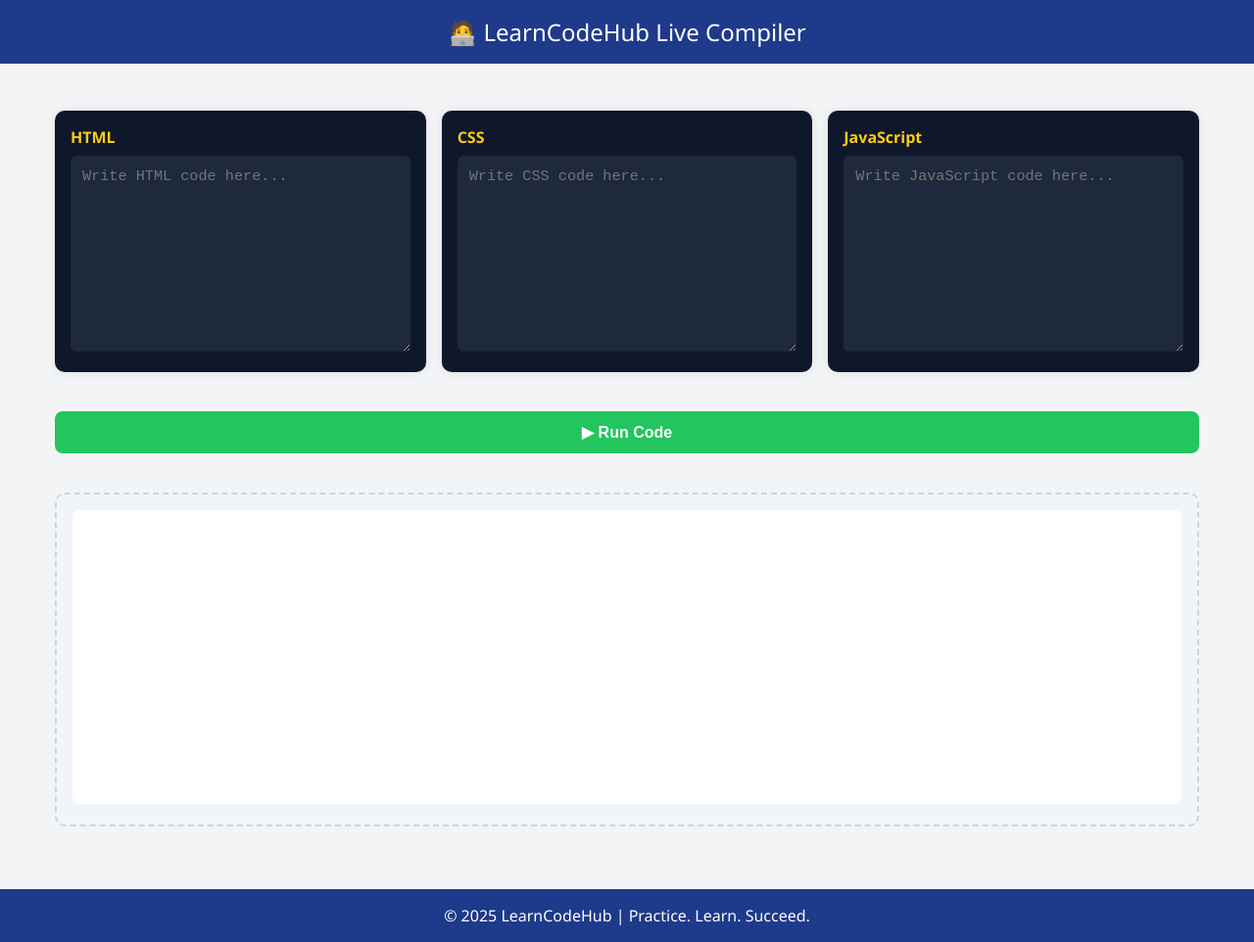
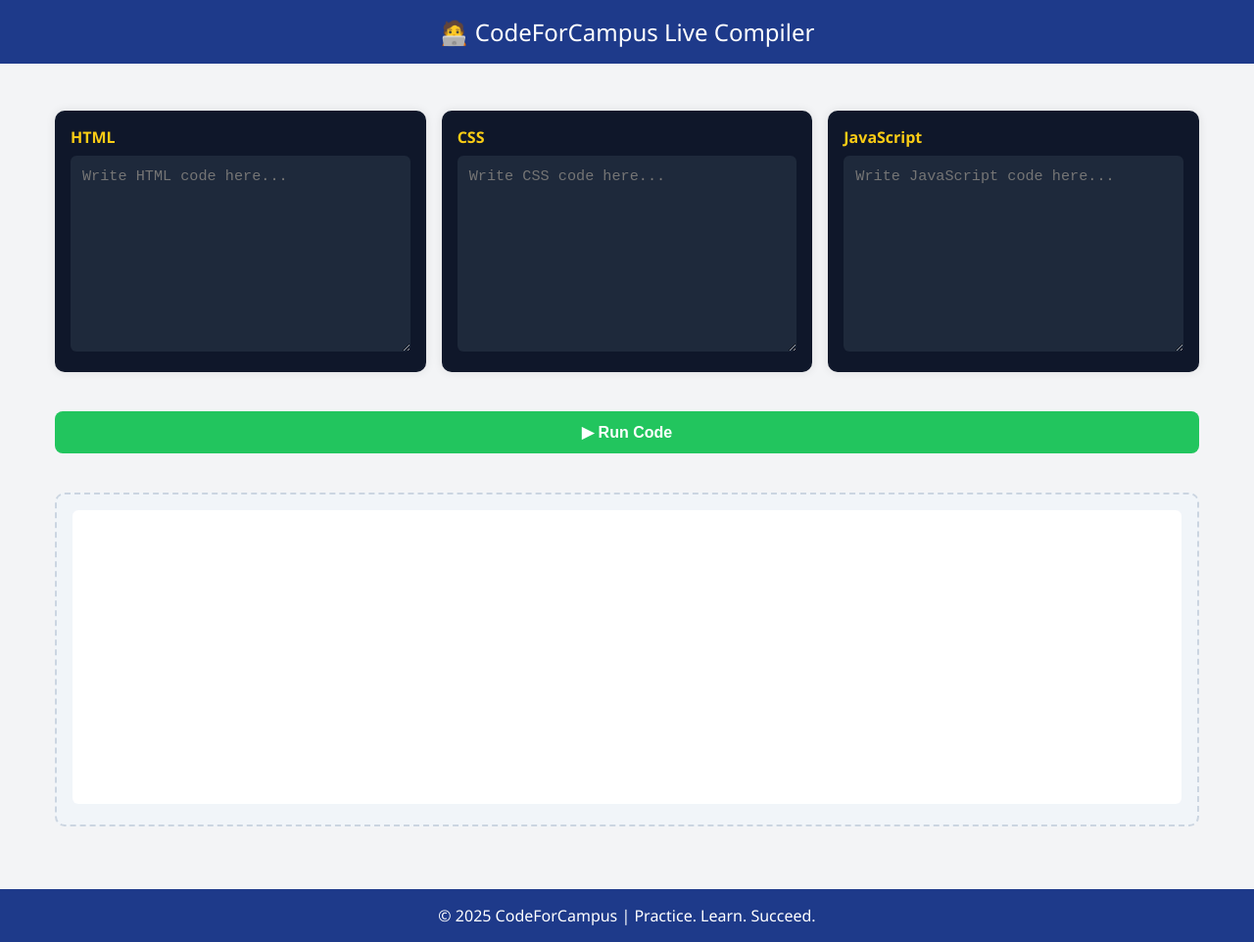
Before and after one commit to codeforcampus/codeforcampus-site, a plain HTML site: page live.html in a window 1280 px wide. Shown: the whole page at 98% size. Drawn offline with Linux system fonts and the light colour scheme.

Commit message:
live.html

```diff
--- a/live.html
+++ b/live.html
@@ -121,7 +121,7 @@
 </head>
 <body>
   <header>
-    🧑‍💻 LearnCodeHub Live Compiler
+    🧑‍💻 CodeForCampus Live Compiler
   </header>
 
   <div class="container">
@@ -148,7 +148,7 @@
   </div>
 
   <footer>
-    © 2025 LearnCodeHub | Practice. Learn. Succeed.
+    © 2025 CodeForCampus | Practice. Learn. Succeed.
   </footer>
 
   <script>
```
